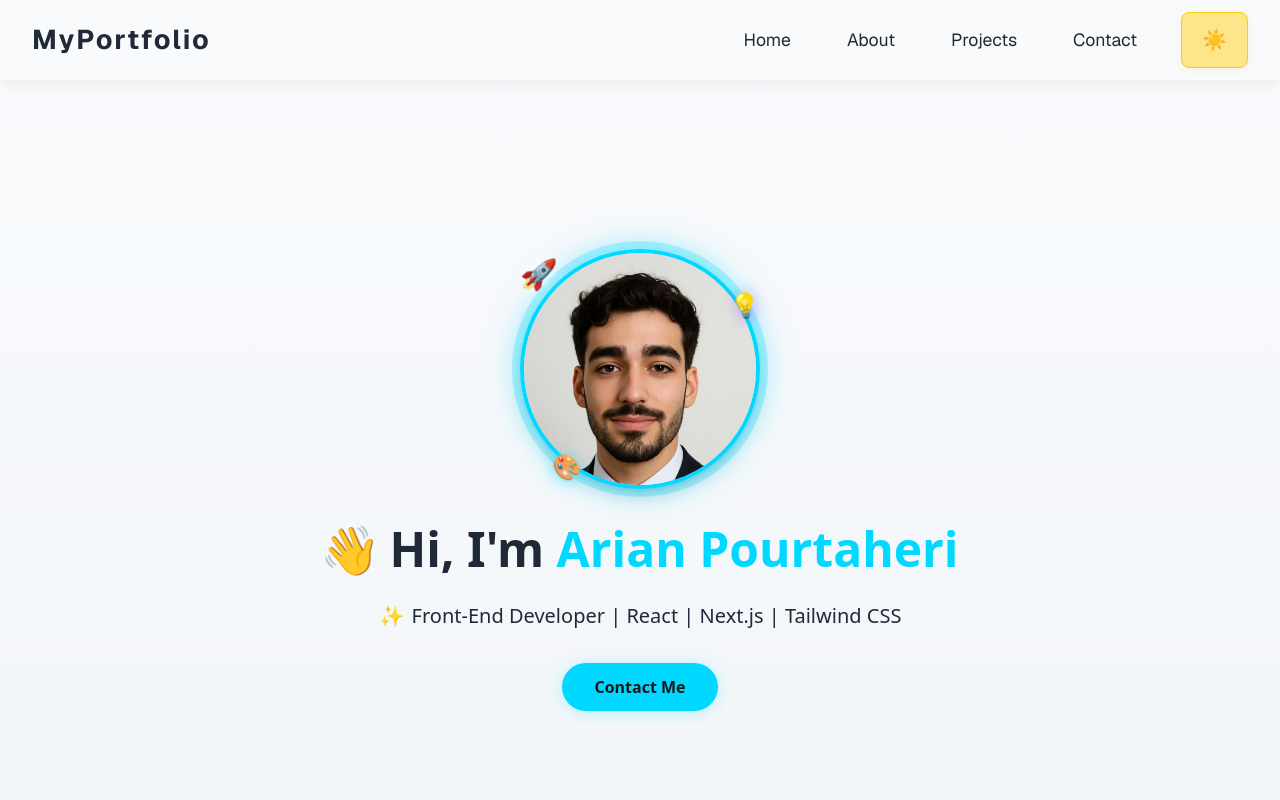
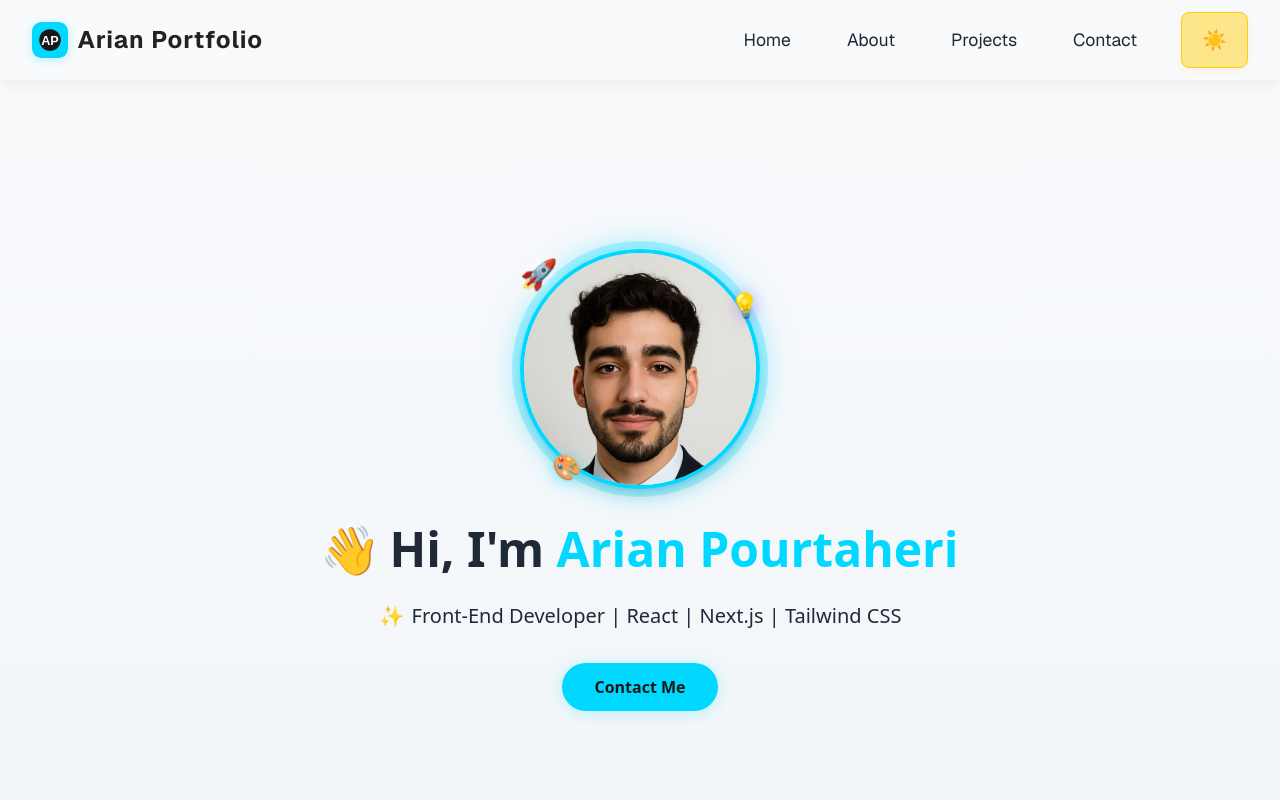
Before and after one commit to Aryan-Pourtaheri/Portfolio, a Next.js app: page / in a window 1280 px wide. Shown: the top 800 px of the page. Built offline with nearby package versions, Linux system fonts and the light colour scheme; no server answers.

Commit message:
added a logo icon for website

```diff
--- a/src/app/layout.tsx
+++ b/src/app/layout.tsx
@@ -29,6 +29,9 @@ export default function RootLayout({
 }>) {
   return (
     <html lang="en">
+      <head>
+        <link rel="icon" href="/assets/icons/portfolio.png" type="image/png" />
+      </head>
       <body
         className={`${geistSans.variable} ${geistMono.variable} antialiased transition-colors duration-500 bg-[#f8fafc] dark:bg-[#181818]`}
       >
--- a/src/components/Navbar/Navbar.tsx
+++ b/src/components/Navbar/Navbar.tsx
@@ -12,9 +12,20 @@ const Navbar = () => {
   return (
     <div>
       <nav className="navbar">
-        <div className="navbar-logo">
-          <span>MyPortfolio</span>
-        </div>
+        <a href="#home" className="navbar-logo" style={{ display: 'flex', alignItems: 'center', gap: '0.6rem', textDecoration: 'none' }}>
+          <img src="/assets/icons/arian-logo.svg" alt="Arian Logo" style={{ width: 36, height: 36, borderRadius: '8px', boxShadow: '0 2px 8px #00d8ff44', background: '#fff' }} />
+          <span
+            style={{
+              fontWeight: 700,
+              fontSize: '1.5rem',
+              letterSpacing: 1,
+              color: isDark ? '#fff' : '#222',
+              transition: 'color 0.3s'
+            }}
+          >
+            Arian Portfolio
+          </span>
+        </a>
         <div style={{ display: 'flex', alignItems: 'center', gap: '1rem' }}>
           <ul className="navbar-links">
             <li><a href="#home">Home</a></li>
```
Also changed, not shown: public/assets/icons/arian-logo.svg (added), public/assets/icons/portfolio.png (added).
